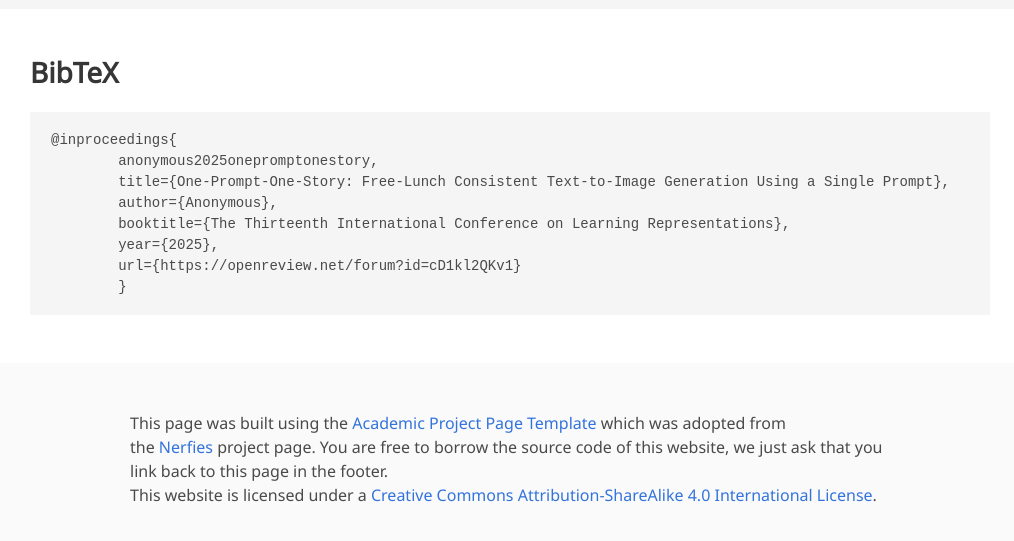
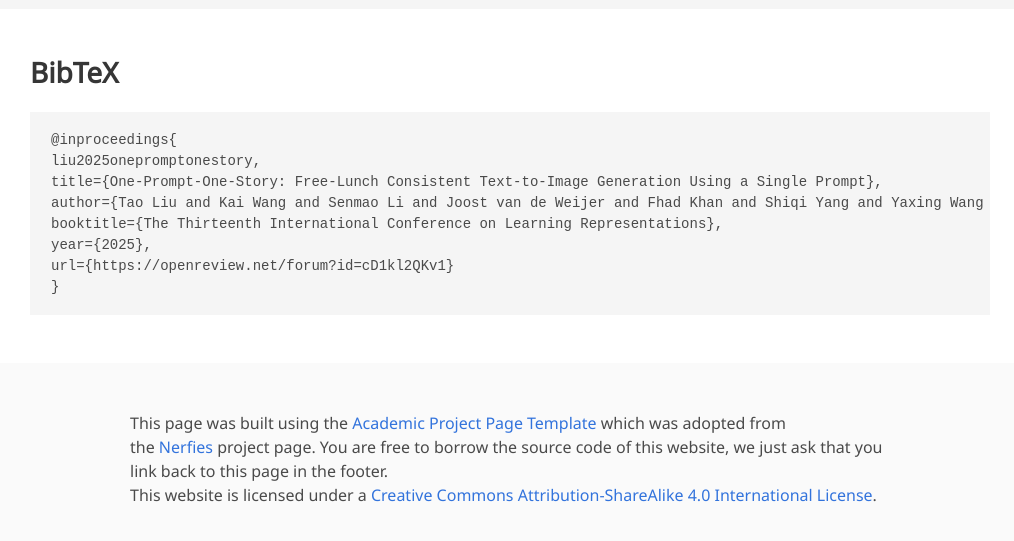
Before and after one commit to byliutao/1Prompt1Story.github.io, a plain HTML site: page index.html in a window 1280 px wide. Shown: the part 3455-3996 px from the top of the page, without its empty margins (130-1144 px from the left). Drawn offline with nearby package versions, Linux system fonts and the light colour scheme; some icons are missing; a web font is replaced by a local one.

Commit message:
Update index.html

```diff
--- a/index.html
+++ b/index.html
@@ -347,13 +347,13 @@
     <div class="container is-max-desktop content">
       <h2 class="title">BibTeX</h2>
       <pre><code>@inproceedings{
-        anonymous2025onepromptonestory,
-        title={One-Prompt-One-Story: Free-Lunch Consistent Text-to-Image Generation Using a Single Prompt},
-        author={Anonymous},
-        booktitle={The Thirteenth International Conference on Learning Representations},
-        year={2025},
-        url={https://openreview.net/forum?id=cD1kl2QKv1}
-        }</code></pre>
+liu2025onepromptonestory,
+title={One-Prompt-One-Story: Free-Lunch Consistent Text-to-Image Generation Using a Single Prompt},
+author={Tao Liu and Kai Wang and Senmao Li and Joost van de Weijer and Fhad Khan and Shiqi Yang and Yaxing Wang and Jian Yang and Mingming Cheng},
+booktitle={The Thirteenth International Conference on Learning Representations},
+year={2025},
+url={https://openreview.net/forum?id=cD1kl2QKv1}
+}</code></pre>
     </div>
 </section>
 <!--End BibTex citation -->
```
